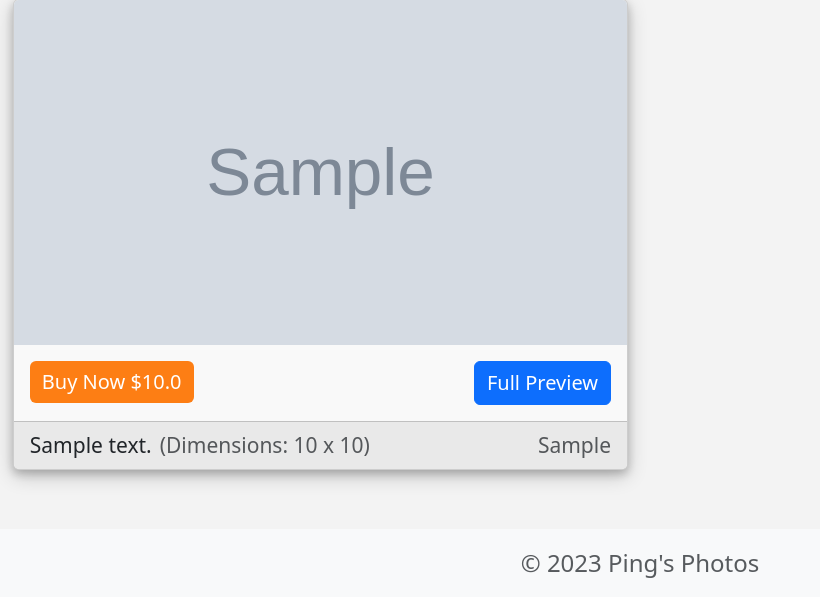
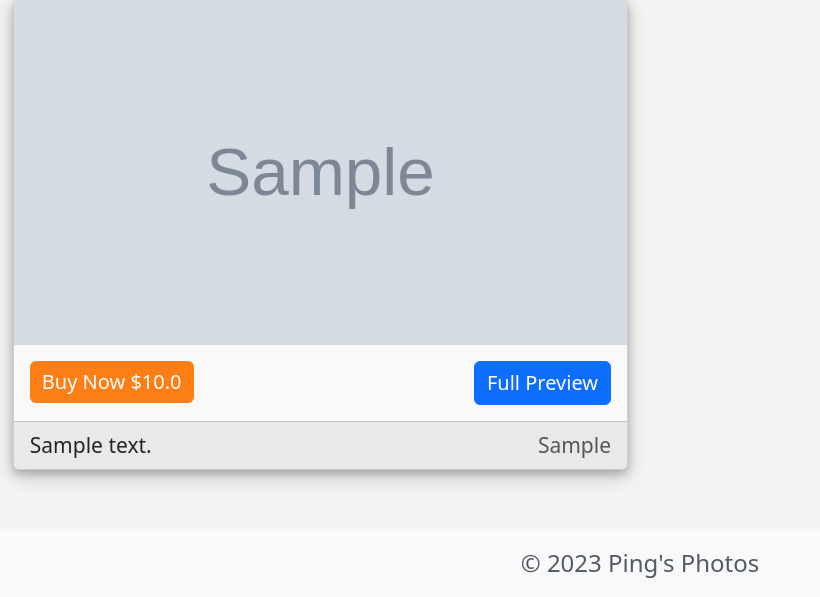
Before and after one commit to MyPingO/Photo-Site, a Flask app: page / in a window 1280 px wide. Shown: the part 203-800 px from the top of the page, without its empty margins (0-820 px from the left). Run offline with Flask 2, Linux system fonts and the light colour scheme; tables that the repository leaves empty hold one stand-in row (values such as "Sample post"); grey boxes marked "Sample" are stand-in pictures; some libraries are stand-ins or nearby versions.

Commit message:
got rid of dimension text

```diff
--- a/app/templates/macros.html
+++ b/app/templates/macros.html
@@ -41,11 +41,6 @@
                             {{ photo.description }}
                             {% endif %}
                         </span>
-                        <span class="dimension-text text-muted">
-                            {% if photo.width and photo.height %}
-                            (Dimensions: {{ photo.width }} x {{ photo.height }})
-                            {% endif %}
-                        </span>
                     </small>
                     <small class="category-text float-end text-muted text-end">
                         {% if photo.category %}
@@ -75,7 +70,7 @@
     {% endfor %}
 </div>
 
-<script>
+<!-- <script>
     const whitespace = 50;
     const descriptionTexts = document.getElementsByClassName('description-text');
     const dimensionTexts = document.getElementsByClassName('dimension-text');
@@ -113,6 +108,6 @@
     // Call the toggleDimensionText function initially and whenever the window is resized
     toggleDimensionText();
     window.addEventListener('resize', toggleDimensionText);
-</script>
+</script> -->
 
 {% endmacro %}
```
